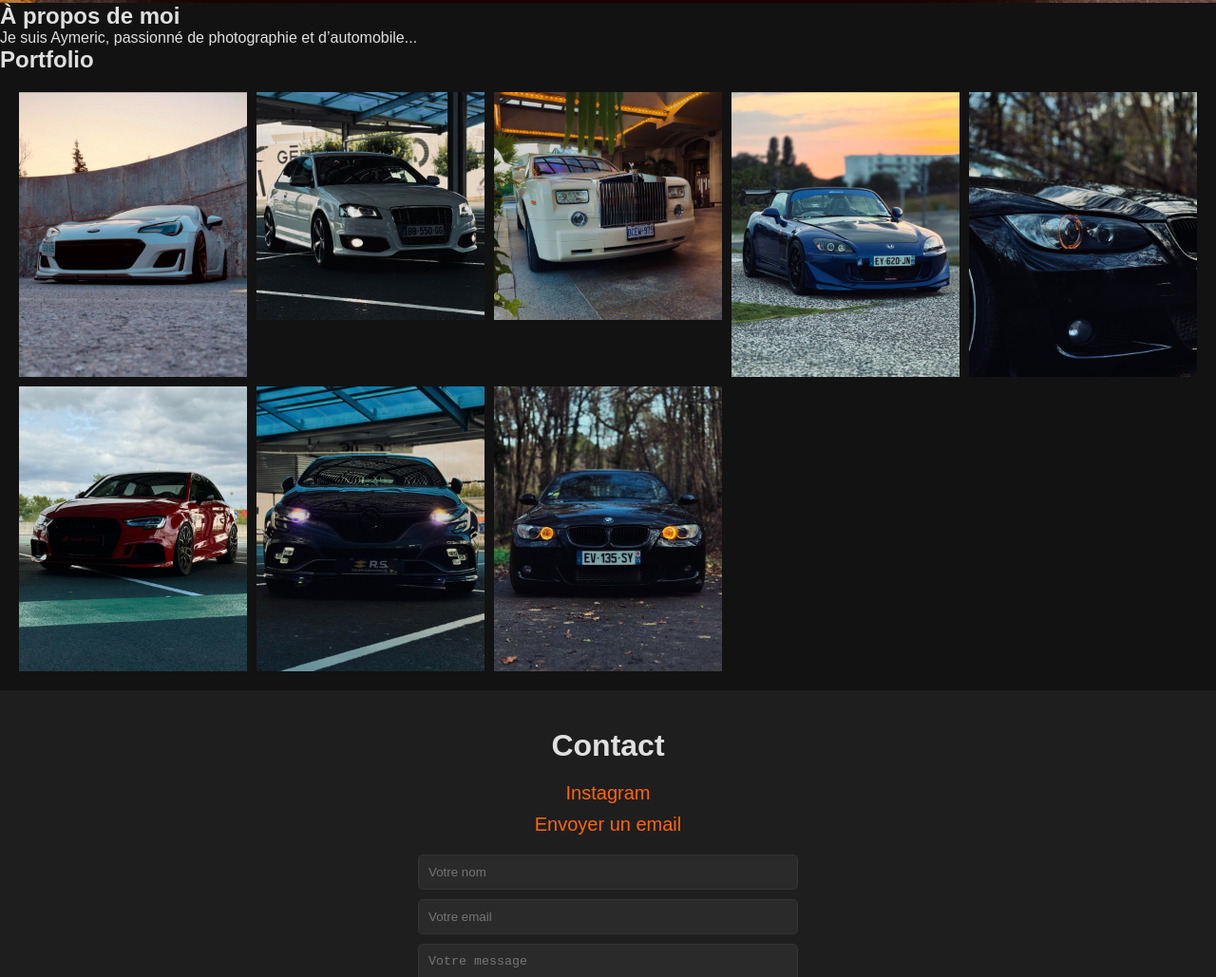
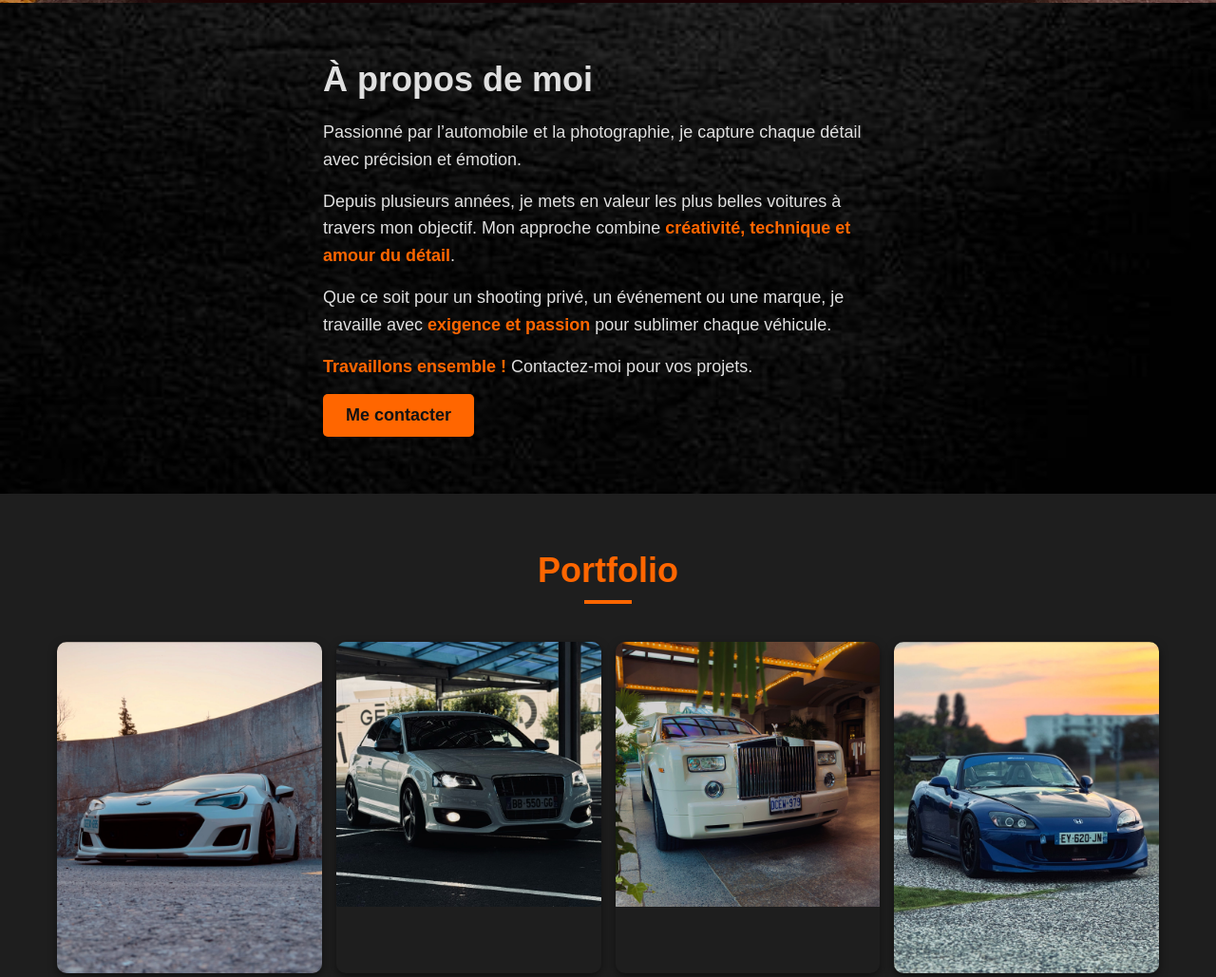
Before and after one commit to lololepro17/Aymeric, a plain HTML site: page index.html in a window 1280 px wide. Shown: the part 797-1826 px from the top of the page at 95% size. Drawn offline with Linux system fonts and the light colour scheme.

Commit message:
Enhance portfolio section with responsive layout and lightbox functionality; update about section content and styling

```diff
--- a/index.html
+++ b/index.html
@@ -1,11 +1,13 @@
 <!DOCTYPE html>
 <html lang="fr">
+
 <head>
   <meta charset="UTF-8">
   <meta name="viewport" content="width=device-width, initial-scale=1.0">
   <title>Portfolio Photographie Automobile</title>
   <link rel="stylesheet" href="style.css">
 </head>
+
 <body>
 
   <!-- HEADER TRANSPARENT -->
@@ -30,26 +32,62 @@
     </div>
   </section>
 
-  <!-- ABOUT -->
+  <!-- SECTION À PROPOS -->
   <section id="about">
+    <div class="about-container">
+      <div class="about-text">
         <h2>À propos de moi</h2>
-    <p>Je suis Aymeric, passionné de photographie et d’automobile...</p>
+        <p>Passionné par l’automobile et la photographie, je capture chaque détail avec précision et émotion.</p>
+        <p>Depuis plusieurs années, je mets en valeur les plus belles voitures à travers mon objectif. Mon approche
+          combine <strong>créativité, technique et amour du détail</strong>.</p>
+        <p>Que ce soit pour un shooting privé, un événement ou une marque, je travaille avec <strong>exigence et
+            passion</strong> pour sublimer chaque véhicule.</p>
+        <p><strong>Travaillons ensemble !</strong> Contactez-moi pour vos projets.</p>
+        <a href="#contact" class="cta-button">Me contacter</a>
+      </div>
+    </div>
   </section>
 
-  <!-- PORTFOLIO AVEC LIGHTBOX -->
+
+  <!-- SECTION PORTFOLIO -->
   <section id="portfolio">
     <h2>Portfolio</h2>
+    <div class="portfolio-container">
       <div class="portfolio-gallery">
+        <div class="portfolio-item">
           <img src="oui.jpg" alt="Voiture Blanche" class="lightbox-trigger">
-      <img src="télécharger (1).jpeg" alt="Audi blanche" class="lightbox-trigger">
+        </div>
+        <div class="portfolio-item">
+          <img src="télécharger (1).jpeg" alt="Audi Blanche" class="lightbox-trigger">
+        </div>
+        <div class="portfolio-item">
           <img src="télécharger (2).jpeg" alt="Rolls Royce" class="lightbox-trigger">
-      <img src="télécharger (3).jpeg" alt="Honda S2000 bleue" class="lightbox-trigger">
-      <img src="télécharger (4).jpeg" alt="BMW noire" class="lightbox-trigger">
-      <img src="télécharger (5).jpeg" alt="Audi RS rouge" class="lightbox-trigger">
-      <img src="télécharger (6).jpeg" alt="Mazda noire" class="lightbox-trigger">
-      <img src="télécharger.jpeg" alt="BMW E46 noire" class="lightbox-trigger">
+        </div>
+        <div class="portfolio-item">
+          <img src="télécharger (3).jpeg" alt="Honda S2000 Bleue" class="lightbox-trigger">
+        </div>
+        <div class="portfolio-item">
+          <img src="télécharger (4).jpeg" alt="BMW Noire" class="lightbox-trigger">
+        </div>
+        <div class="portfolio-item">
+          <img src="télécharger (5).jpeg" alt="Audi RS Rouge" class="lightbox-trigger">
+        </div>
+        <div class="portfolio-item">
+          <img src="télécharger (6).jpeg" alt="Mazda Noire" class="lightbox-trigger">
+        </div>
+        <div class="portfolio-item">
+          <img src="télécharger.jpeg" alt="BMW E46 Noire" class="lightbox-trigger">
+        </div>
+      </div>
     </div>
   </section>
+
+  <!-- LIGHTBOX -->
+  <div id="lightbox">
+    <span class="close-lightbox">&times;</span>
+    <img id="lightbox-img" src="" alt="Agrandissement">
+  </div>
+
 
   <!-- SECTION CONTACT -->
   <section id="contact">
@@ -76,4 +114,5 @@
 
   <script src="script.js"></script>
 </body>
+
 </html>
--- a/script.js
+++ b/script.js
@@ -3,7 +3,7 @@ window.addEventListener('scroll', function() {
   document.querySelector('header').classList.toggle('scrolled', window.scrollY > 50);
 });
 
-// LIGHTBOX
+// LIGHTBOX INTERACTIF
 const lightbox = document.getElementById("lightbox");
 const lightboxImg = document.getElementById("lightbox-img");
 const closeLightbox = document.querySelector(".close-lightbox");
--- a/style.css
+++ b/style.css
@@ -93,23 +93,93 @@ nav ul li a:hover {
   transform: scale(1.05);
 }
 
-/* PORTFOLIO */
+/* SECTION PORTFOLIO */
+#portfolio {
+  background: #1e1e1e;
+  padding: 60px 20px;
+  text-align: center;
+}
+
+#portfolio h2 {
+  font-size: 36px;
+  margin-bottom: 20px;
+  color: #ff6600;
+  position: relative;
+  display: inline-block;
+}
+
+#portfolio h2::after {
+  content: "";
+  display: block;
+  width: 50px;
+  height: 4px;
+  background: #ff6600;
+  margin: 10px auto 0;
+}
+
+/* CONTAINER PORTFOLIO */
+.portfolio-container {
+  max-width: 1200px;
+  margin: auto;
+}
+
+/* GRILLE RESPONSIVE */
 .portfolio-gallery {
   display: grid;
-  grid-template-columns: repeat(auto-fit, minmax(200px, 1fr));
-  gap: 10px;
+  grid-template-columns: repeat(auto-fit, minmax(250px, 1fr));
+  gap: 15px;
   padding: 20px;
 }
 
-.portfolio-gallery img {
-  width: 100%;
-  transition: transform 0.3s;
-  cursor: pointer;
+/* STYLE DES IMAGES */
+.portfolio-item {
+  position: relative;
+  overflow: hidden;
+  border-radius: 10px;
+  box-shadow: 0 4px 10px rgba(0, 0, 0, 0.5);
 }
 
-.portfolio-gallery img:hover {
+.portfolio-item img {
+  width: 100%;
+  display: block;
+  transition: transform 0.3s ease, filter 0.3s ease;
+}
+
+/* EFFET HOVER SUR LES IMAGES */
+.portfolio-item:hover img {
   transform: scale(1.05);
+  filter: brightness(80%);
 }
+
+/* LIGHTBOX */
+#lightbox {
+  display: none;
+  position: fixed;
+  top: 0;
+  left: 0;
+  width: 100%;
+  height: 100%;
+  background: rgba(0, 0, 0, 0.8);
+  justify-content: center;
+  align-items: center;
+  z-index: 1000;
+}
+
+#lightbox img {
+  max-width: 90%;
+  max-height: 90%;
+  border-radius: 10px;
+}
+
+.close-lightbox {
+  position: absolute;
+  top: 20px;
+  right: 30px;
+  font-size: 30px;
+  cursor: pointer;
+  color: white;
+}
+
 
 /* SECTION CONTACT */
 #contact {
@@ -172,3 +242,74 @@ nav ul li a:hover {
 .contact-form button:hover {
   background: #e65c00;
 }
+
+/* SECTION À PROPOS */
+#about {
+  background: url('background-texture.jpg') center/cover no-repeat;
+  padding: 60px 20px;
+  text-align: center;
+}
+
+.about-container {
+  display: flex;
+  flex-direction: column;
+  align-items: center;
+  max-width: 900px;
+  margin: auto;
+}
+
+.about-text {
+  max-width: 600px;
+  text-align: left;
+  animation: fadeIn 1s ease-in-out;
+}
+
+.about-text h2 {
+  font-size: 36px;
+  margin-bottom: 20px;
+}
+
+.about-text p {
+  font-size: 18px;
+  line-height: 1.6;
+  margin-bottom: 15px;
+}
+
+.about-text strong {
+  color: #ff6600;
+}
+
+.about-image {
+  margin-top: 20px;
+}
+
+.about-image img {
+  width: 100%;
+  max-width: 400px;
+  border-radius: 10px;
+  box-shadow: 0 4px 10px rgba(0, 0, 0, 0.5);
+  animation: fadeInUp 1s ease-in-out;
+}
+
+/* ANIMATIONS */
+@keyframes fadeIn {
+  from {
+    opacity: 0;
+  }
+
+  to {
+    opacity: 1;
+  }
+}
+
+@keyframes fadeInUp {
+  from {
+    opacity: 0;
+    transform: translateY(20px);
+  }
+
+  to {
+    opacity: 1;
+    transform: translateY(0);
+  }
+}
```
Also changed, not shown: background-texture.jpg (added). Lines whose indentation alone changed are shown as unchanged.
